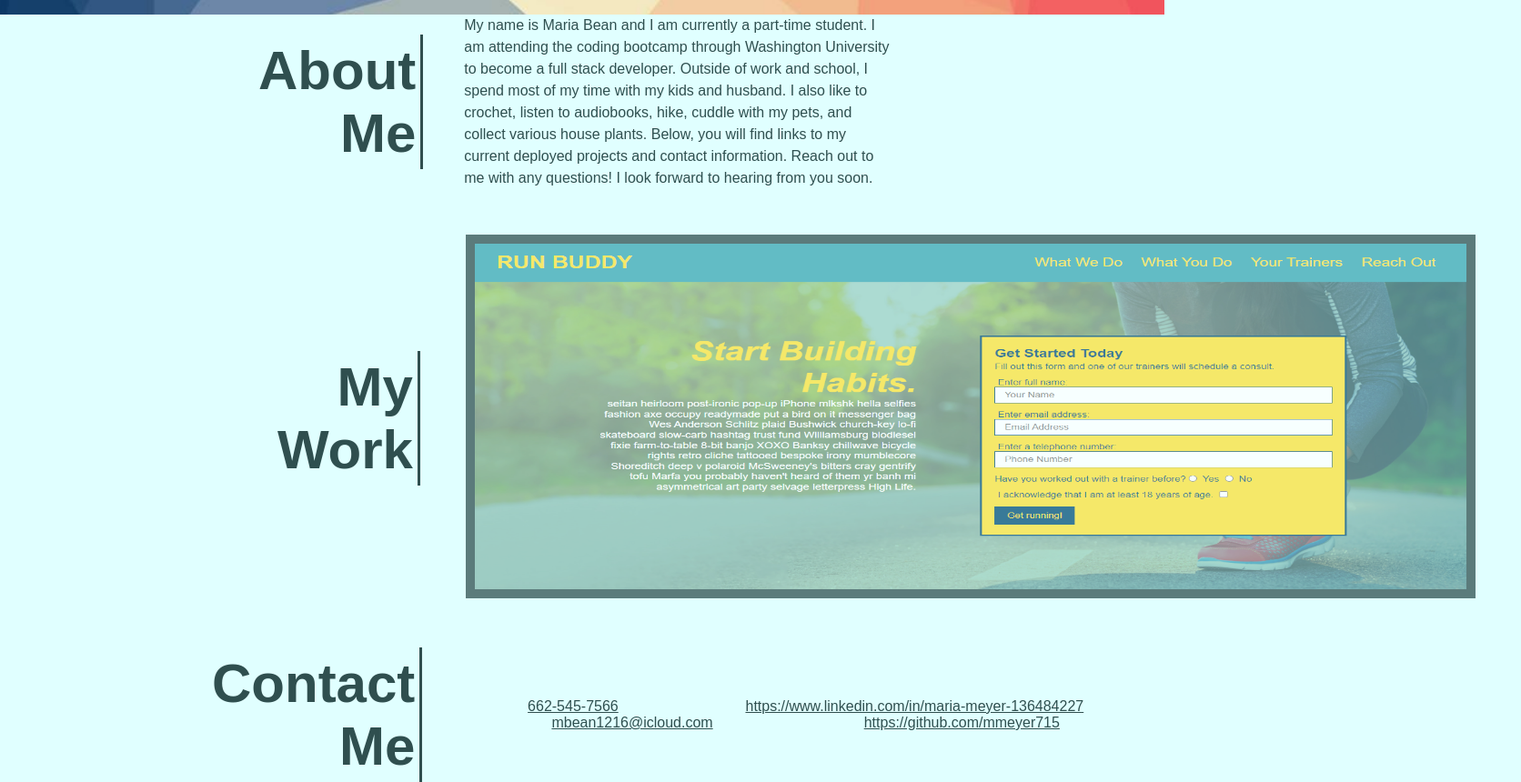
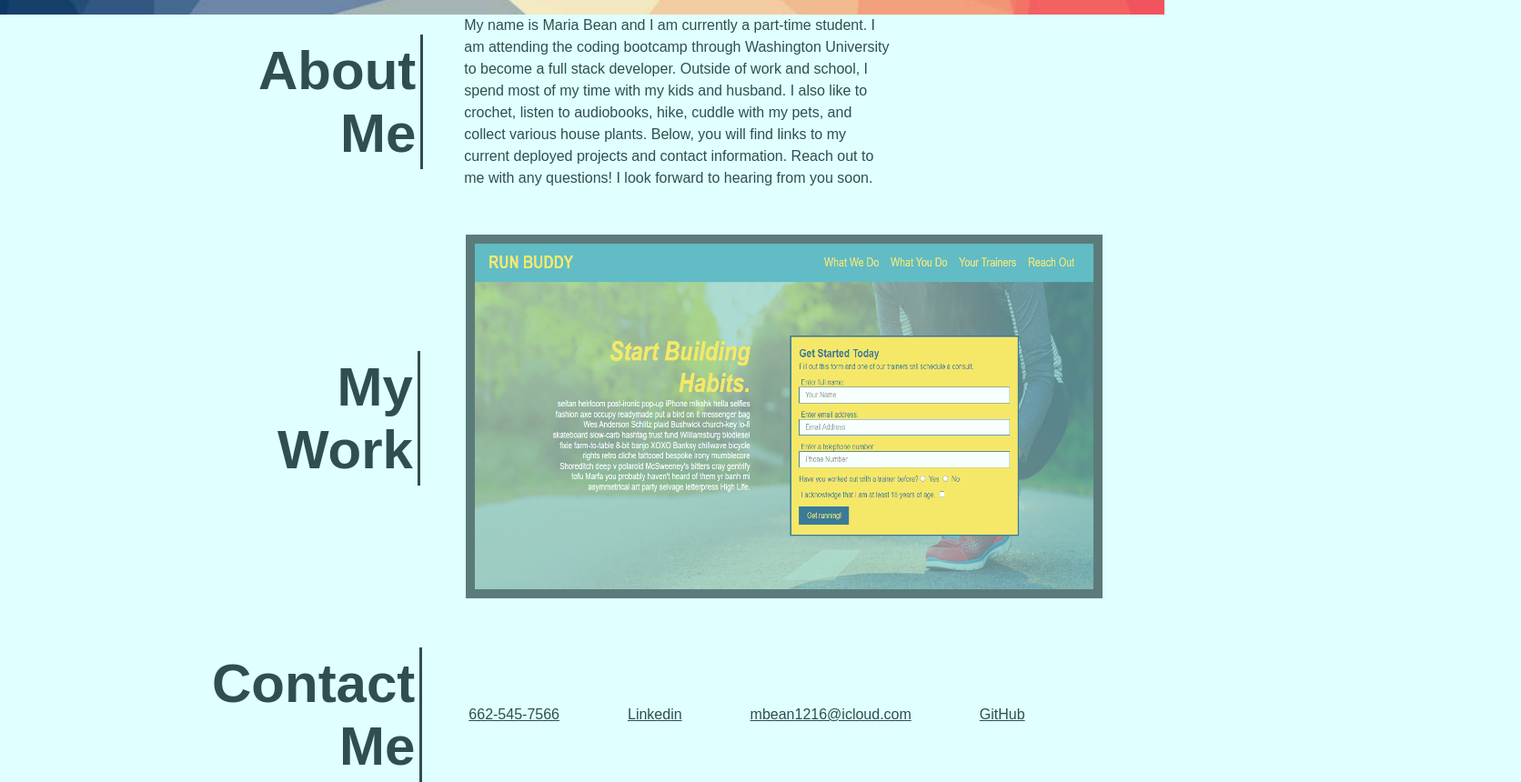
Before and after one commit to mmeyer715/Challenge-Portfolio, a plain HTML site: page index.html in a window 1280 px wide. Shown: the part 632-1492 px from the top of the page at 91% size, 1672 px wide, since content can reach past the window. Drawn offline with Linux system fonts and the light colour scheme.

Commit message:
adding media queries

```diff
--- a/assets/css/style.css
+++ b/assets/css/style.css
@@ -123,6 +123,7 @@ header nav ul li a {
 .flex-work a {
     text-decoration: none;
     color: #2f4f4f;
+    margin: 50px;
 }
 
 .flex-work img {
@@ -130,7 +131,6 @@ header nav ul li a {
     height: 400px;
     opacity: 75%;
     border: #2f4f4f solid 10px;
-    margin: 50px;
 }
 /* styling work section end */
 
@@ -170,3 +170,26 @@ header nav ul li a {
     font-style: bold;
 }
 /* styling contact section end */
+
+/* media queries */
+
+@media screen and (max-width:1680px) {
+    .flex-work img {
+        width: 900px;
+    }
+}
+
+@media  screen and (max-width: 1470px) {
+    .flex-work img {
+        width: 700px;
+    }
+}
+
+@media screen and (max-width: 1260px) {
+    .flex-work img {
+        width: 500px;
+    }
+    #about-me {
+        margin-top: 20px;
+    }
+}
--- a/index.html
+++ b/index.html
@@ -53,7 +53,7 @@
     <section id="my-work">
         <div  class="flex-work">
             <h1 class="titles">My<br>Work</h1>
-            <a href="https://mmeyer715.github.io/run-buddy/">
+            <a href="https://mmeyer715.github.io/run-buddy/" target="_blank">
             <img src="./assets/images/Run Buddy Photo.PNG"alt="run buddy website" Run Buddy />
             </a>
         </div>
@@ -71,7 +71,7 @@
                     </li>
                     <li>
                         <a href="https://www.linkedin.com/in/maria-meyer-136484227/" rel="linkedin account">
-                            https://www.linkedin.com/in/maria-meyer-136484227
+                            Linkedin
                         </a>
                     </li>
                     <li>
@@ -81,7 +81,7 @@
                     </li>
                     <li>
                         <a href="https://github.com/mmeyer715" rel="github account">
-                            https://github.com/mmeyer715
+                            GitHub
                         </a>
                     </li>
                 </ul>
```
